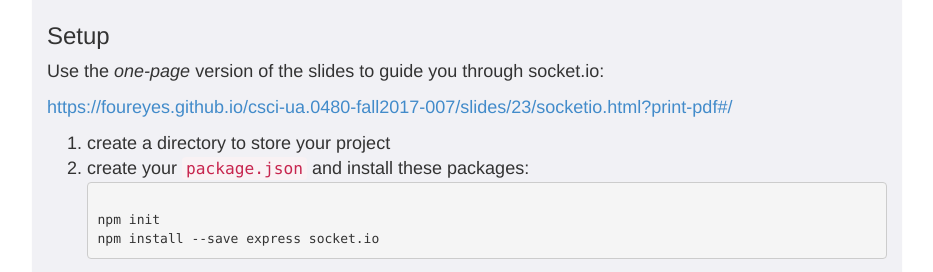
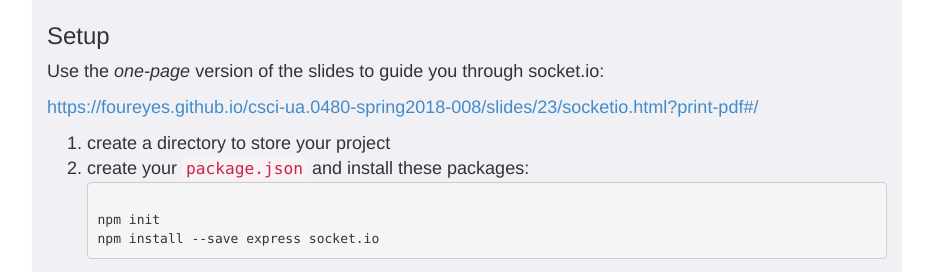
Before and after one commit to foureyes/csci-ua.0480-spring2018-008, a Jekyll site: the page built from homework/socket-io-lab.markdown, in a window 1280 px wide and 900 px high, scrolled down 1203 px. Shown: the part 163-435 px from the top of the window, without its empty margins (173-1106 px from the left). Built offline with Jekyll 4.4.1, drawn with Linux system fonts in a browser that asks for light colours; some of the changed lines change nothing that is shown.

Commit message:
updated socket io lab

```diff
--- a/homework/socket-io-lab.markdown
+++ b/homework/socket-io-lab.markdown
@@ -45,7 +45,7 @@ Make a real time web app that:
 8. (optional) end game and show message when one emoji crosses the finish line
 
 
-![Emoji Racer](../resources/img/hw09-screen.gif)
+<img src="../resources/img/hw09-screen.gif" alt="example emoji racer animation">
 
 
 ## Instructions
@@ -54,7 +54,7 @@ Make a real time web app that:
 
 Use the _one-page_ version of the slides to guide you through socket.io:
 
-[https://foureyes.github.io/csci-ua.0480-fall2017-007/slides/23/socketio.html?print-pdf#/](https://foureyes.github.io/csci-ua.0480-fall2017-007/slides/23/socketio.html?print-pdf#/)
+[https://foureyes.github.io/csci-ua.0480-spring2018-008/slides/23/socketio.html?print-pdf#/](https://foureyes.github.io/csci-ua.0480-spring2018-008/slides/23/socketio.html?print-pdf#/)
 
 1. create a directory to store your project
 2. create your `package.json` and install these packages:
```
